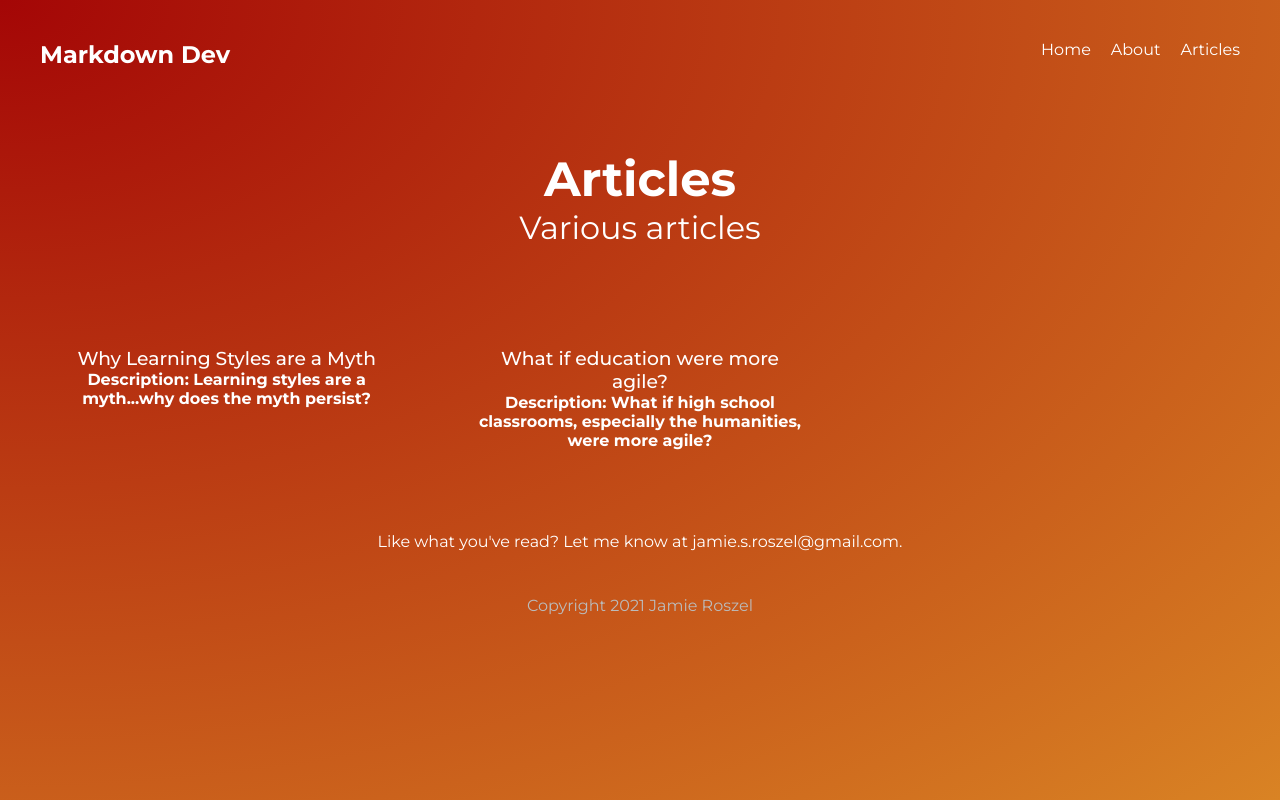
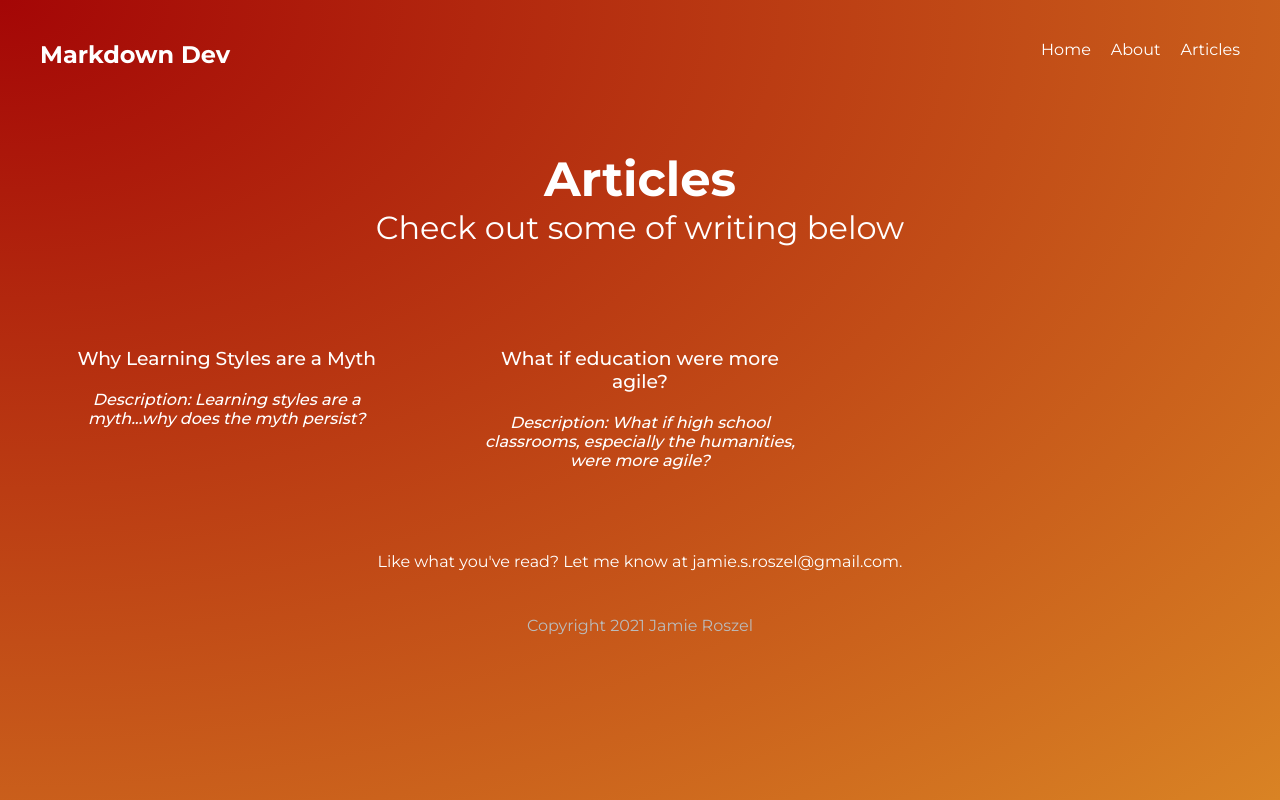
Before and after one commit to jamieroszel/capstone2.0, a Gatsby site: page /articles in a window 1280 px wide. Built offline with nearby package versions, Linux system fonts and the light colour scheme; Gatsby itself is replaced by a stand-in of ours.

Commit message:
update article index styling, update about page

```diff
--- a/src/pages/about.js
+++ b/src/pages/about.js
@@ -8,6 +8,7 @@ const About = () => {
             <div>
                 <h1>About Me</h1>
                 <p>Hi there, after 16 years spent teaching high school English, I recently made the jump to technical writing.</p>
+                <p>I created this site to share my thoughts about learning, my new career path, and any other topics I find interesting.</p>
 
             </div>
         </Layout>
--- a/src/pages/articles/index.js
+++ b/src/pages/articles/index.js
@@ -12,7 +12,7 @@ const Articles = ({ data }) => {
     <Layout>
       <div className={styles.articleIndex}>
         <h2>Articles</h2>
-        <h3>Various articles</h3>
+        <h3>Check out some of writing below</h3>
         <div className={styles.articles}>
           {articles.map(article => (
             <Link to={"/articles/" + article.frontmatter.slug} key={article.id}>
--- a/src/styles/articles.module.css
+++ b/src/styles/articles.module.css
@@ -20,6 +20,13 @@
   margin: 20px auto 0px;
   font-weight: 500;
 }
+
+.articles h4 {
+  text-align: center;
+  margin: 20px auto 0px;
+  font-weight: 500;
+  font-style: italic;
+}
 .articles p {
   color: #ccc;
   margin-top: 4px;
```
